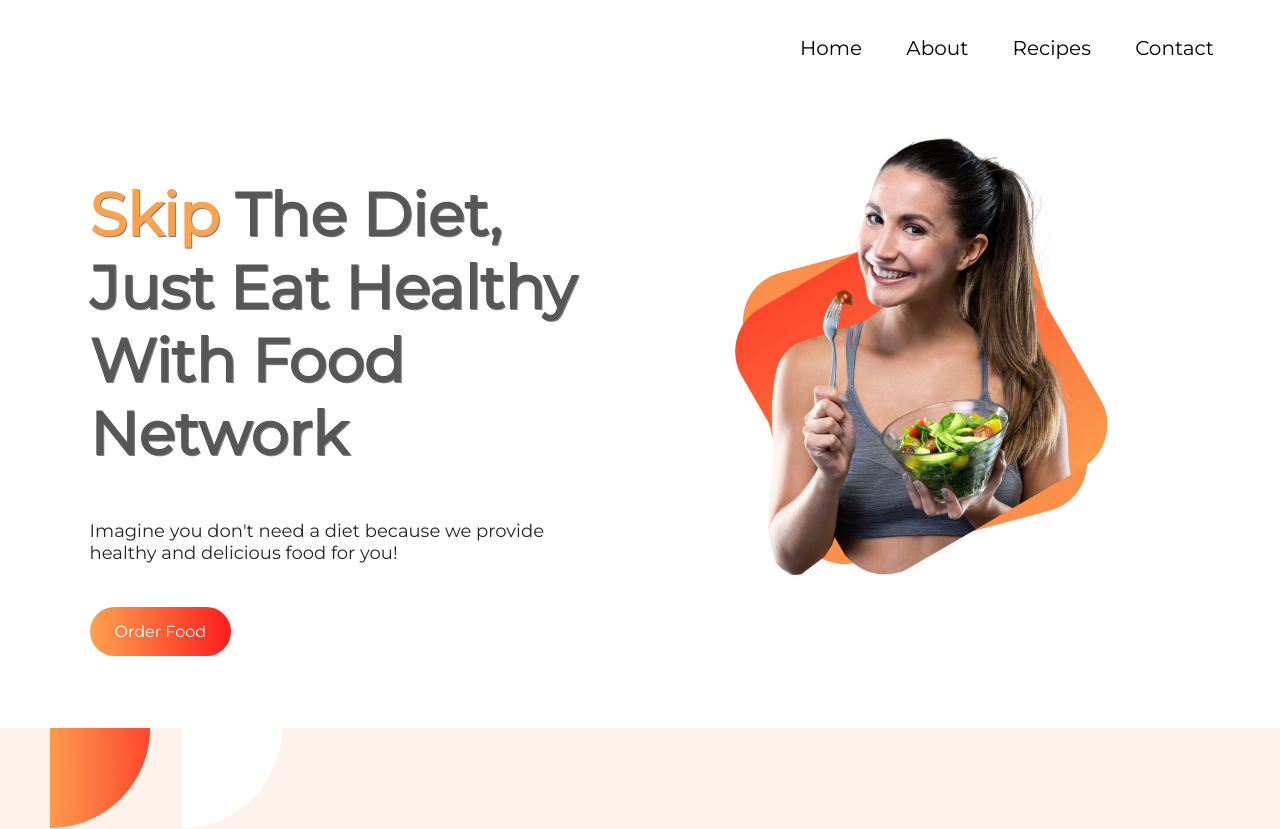
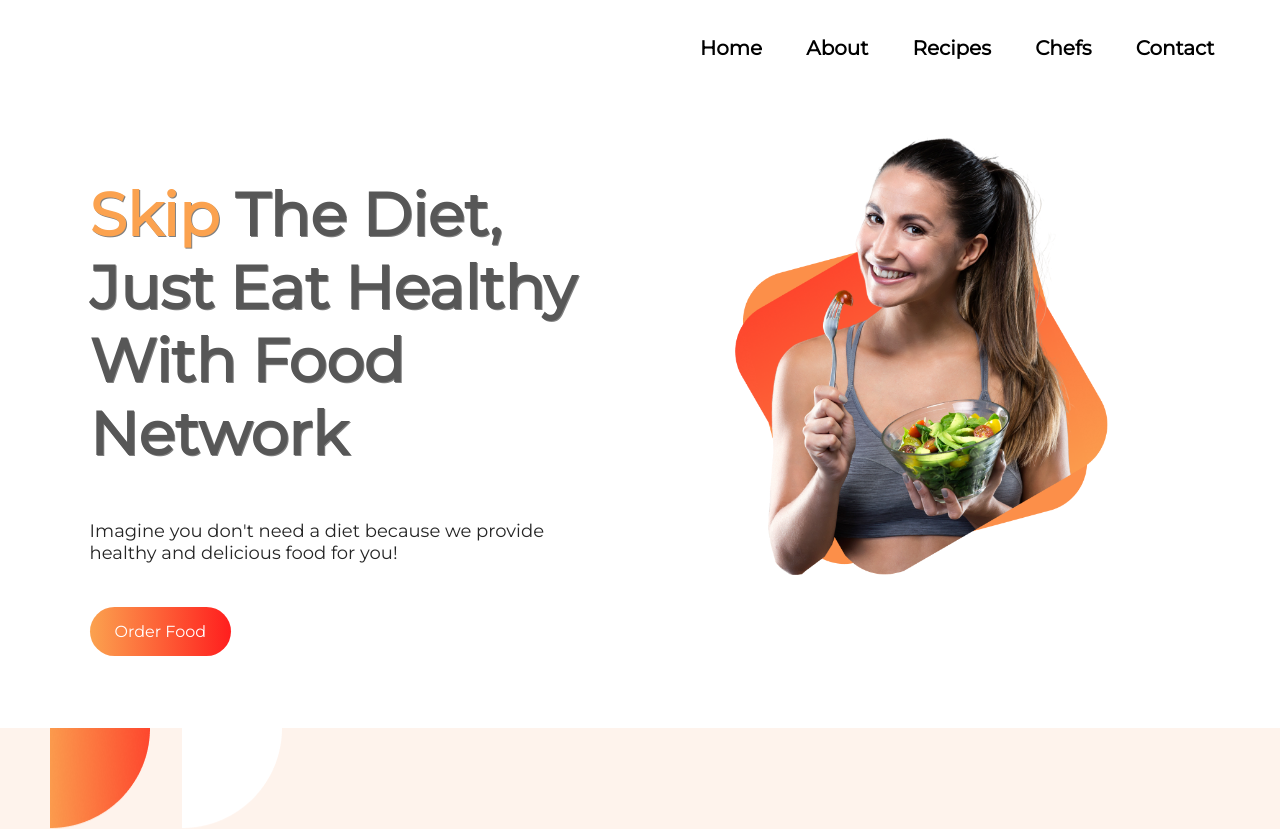
Before and after one commit to ishrak-217/food-project, a plain HTML site: page index.html in a window 1280 px wide. Shown: the top 829 px of the page. Drawn offline with Linux system fonts and the light colour scheme.

Commit message:
added chefs id

```diff
--- a/index.html
+++ b/index.html
@@ -16,6 +16,7 @@
                 <li><a href="#">Home</a></li>
                 <li><a href="#about">About</a></li>
                 <li><a href="#recipes">Recipes</a></li>
+                <li><a href="#chefs">Chefs</a></li>
                 <li><a href="#inquiry">Contact</a></li>
             </ul>
         </nav>
@@ -88,7 +89,7 @@
             <p>Dribble shot likes</p><br>
         </div>
     </section>
-    <section id="recipes" class="recipe-section">
+    <section id="chefs" class="recipe-section">
         <div class="recipes">
             <h2>Our CHEFS</h2>
             <p>Our world class chefs are here for you to serve foods!! While lots of chefs have earned their Michelin
--- a/style.css
+++ b/style.css
@@ -10,7 +10,7 @@ header{
 nav{
     float: right;
     margin: 0 auto;
-    width: 500px;
+    width: 600px;
     height: 40px;
 }
 nav li{
@@ -23,20 +23,24 @@ nav li{
 nav a{
     text-decoration: none;
     color: black;
+    font-weight: bolder;
 }
 h1{
     font-size: 60px;
     color: rgba(87, 87, 87, 1);
     text-shadow: 1px 1px gray;
+    font-weight: bold;
 }
 h2{
     font-size: 40px;
     margin-top: 15%;
     color: rgba(103, 103, 103, 1);
+    font-weight: bolder;
 }
 h3{
     font-size: 30px;
     color: rgba(24, 25, 31, 1);
+    font-weight: bolder;
 }
 p{
     font-size: 18px;
```
